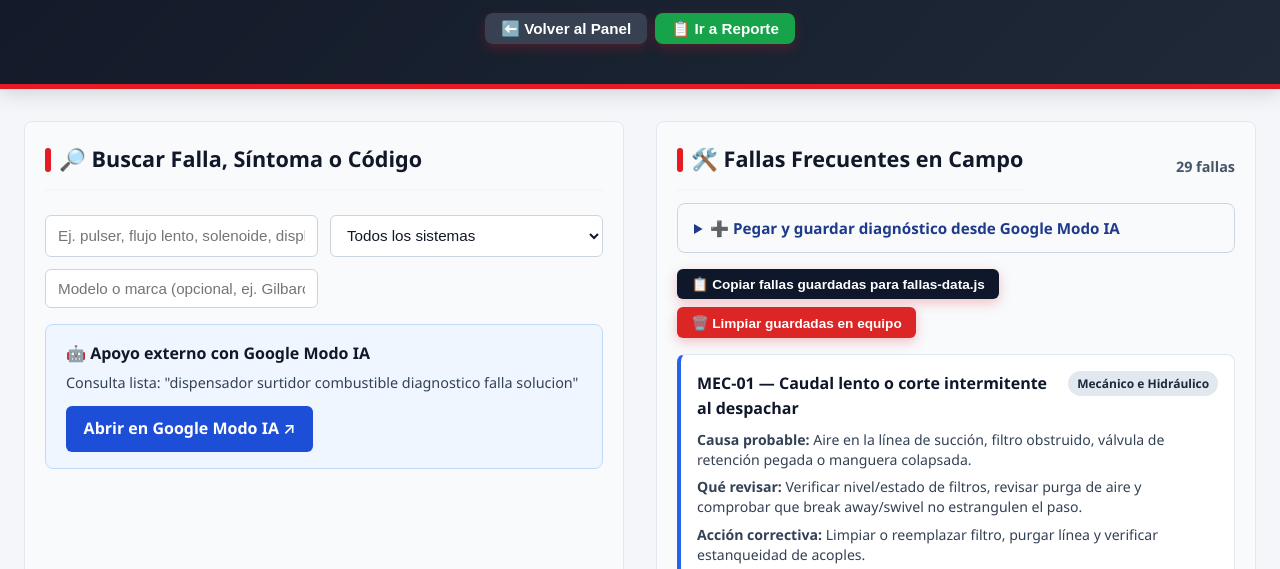
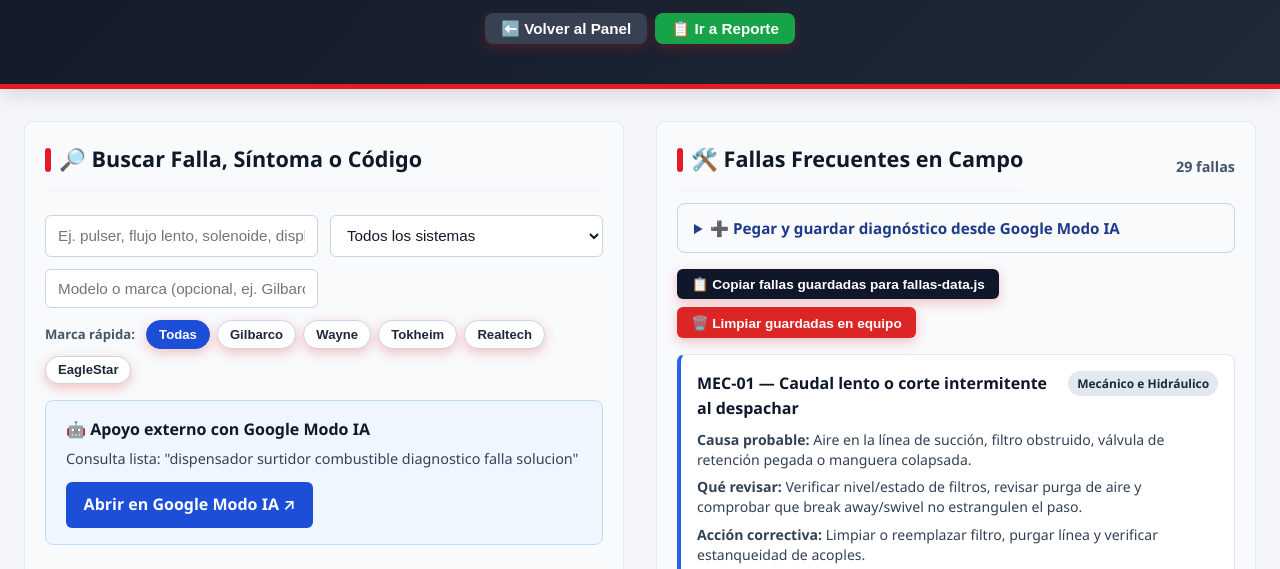
Before and after one commit to loteriacashexpress-svg/tecnoserv, a website: page public/fallas.html in a window 1280 px wide. Shown: the part 229-798 px from the top of the page. Drawn offline with Linux system fonts and the light colour scheme.

Commit message:
Agregar botones rapidos por marca en fallas.html

```diff
--- a/public/fallas.html
+++ b/public/fallas.html
@@ -9,6 +9,10 @@
     .section-box { background: #f8fafc; border: 1px solid #e2e8f0; border-radius: 8px; padding: 1.25rem; margin-bottom: 1.5rem; }
     .controls-grid { display: grid; grid-template-columns: repeat(auto-fit, minmax(220px, 1fr)); gap: 0.75rem; margin-top: 0.75rem; }
     .controls-grid input, .controls-grid select { padding: 0.65rem 0.75rem; border: 1px solid #cbd5e1; border-radius: 6px; font-size: 0.95rem; background: #fff; }
+    .marca-bar { display: flex; flex-wrap: wrap; gap: 0.45rem; margin-top: 0.75rem; align-items: center; }
+    .marca-label { font-size: 0.82rem; font-weight: 700; color: #475569; margin-right: 0.25rem; }
+    .btn-marca { width: auto; margin-top: 0; padding: 0.35rem 0.75rem; border-radius: 999px; border: 1px solid #cbd5e1; background: #fff; color: #1e293b; font-size: 0.82rem; font-weight: 600; cursor: pointer; }
+    .btn-marca.activa { background: #1d4ed8; color: #fff; border-color: #1d4ed8; }
     .ai-box { background: #eff6ff; border: 1px solid #bfdbfe; border-radius: 8px; padding: 1rem 1.25rem; margin-top: 1rem; display: flex; flex-wrap: wrap; align-items: center; justify-content: space-between; gap: 0.75rem; }
     .ai-box p { margin: 0.25rem 0 0; font-size: 0.9rem; color: #334155; }
     .btn-ai { background: #1d4ed8; color: #fff; border: none; padding: 0.65rem 1.1rem; border-radius: 6px; font-weight: 600; cursor: pointer; text-decoration: none; display: inline-flex; align-items: center; gap: 0.4rem; }
@@ -58,6 +62,16 @@
           <option value="Electrónico">C. Sistema Electrónico</option>
         </select>
         <input type="text" id="modeloEquipo" placeholder="Modelo o marca (opcional, ej. Gilbarco, Wayne)" oninput="actualizarEnlaceIA()">
+      </div>
+
+      <div id="barraMarcas" class="marca-bar">
+        <span class="marca-label">Marca rápida:</span>
+        <button type="button" class="btn-marca activa" data-marca="" onclick="filtrarPorMarca('', this)">Todas</button>
+        <button type="button" class="btn-marca" data-marca="Gilbarco" onclick="filtrarPorMarca('Gilbarco', this)">Gilbarco</button>
+        <button type="button" class="btn-marca" data-marca="Wayne" onclick="filtrarPorMarca('Wayne', this)">Wayne</button>
+        <button type="button" class="btn-marca" data-marca="Tokheim" onclick="filtrarPorMarca('Tokheim', this)">Tokheim</button>
+        <button type="button" class="btn-marca" data-marca="Realtech" onclick="filtrarPorMarca('Realtech', this)">Realtech</button>
+        <button type="button" class="btn-marca" data-marca="EagleStar" onclick="filtrarPorMarca('EagleStar', this)">EagleStar</button>
       </div>
 
       <div class="ai-box">
--- a/public/js/fallas-app.js
+++ b/public/js/fallas-app.js
@@ -106,6 +106,33 @@ function renderizarFallas(lista) {
   });
 }
 
+function marcarBotonMarcaActiva(marca) {
+  const botones = document.querySelectorAll("#barraMarcas .btn-marca");
+  botones.forEach((btn) => {
+    const esActiva = (btn.dataset.marca || "").toLowerCase() === (marca || "").toLowerCase();
+    btn.classList.toggle("activa", esActiva);
+  });
+}
+
+function filtrarPorMarca(marca, botonEl) {
+  const inputBusqueda = document.getElementById("buscarTexto");
+  const inputModelo = document.getElementById("modeloEquipo");
+
+  if (inputBusqueda) {
+    inputBusqueda.value = marca || "";
+  }
+  if (inputModelo) {
+    inputModelo.value = marca || "";
+  }
+
+  marcarBotonMarcaActiva(marca);
+  filtrarFallas();
+
+  if (botonEl) {
+    botonEl.scrollIntoView({ behavior: "smooth", block: "nearest", inline: "nearest" });
+  }
+}
+
 function filtrarFallas() {
   const inputBusqueda = document.getElementById("buscarTexto");
   const selectSistema = document.getElementById("filtroSistema");
@@ -121,6 +148,10 @@ function filtrarFallas() {
     const coincideTexto = !texto || contenido.includes(texto);
     return coincideSistema && coincideTexto;
   });
+
+  const marcaDetectada = ["gilbarco", "wayne", "tokheim", "realtech", "eaglestar"]
+    .find((m) => texto.includes(m)) || (texto === "" ? "" : "__ninguna__");
+  marcarBotonMarcaActiva(marcaDetectada);
 
   renderizarFallas(filtradas);
   actualizarEnlaceIA();
```
